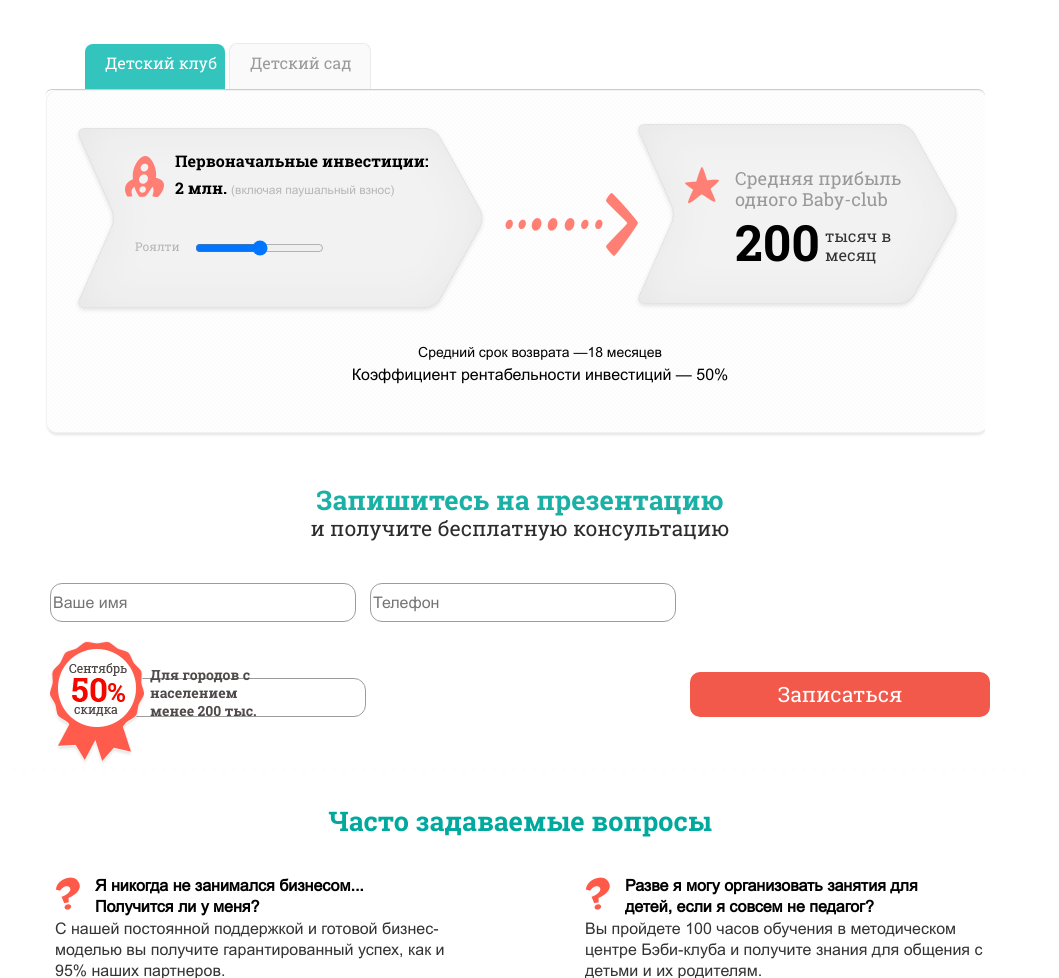
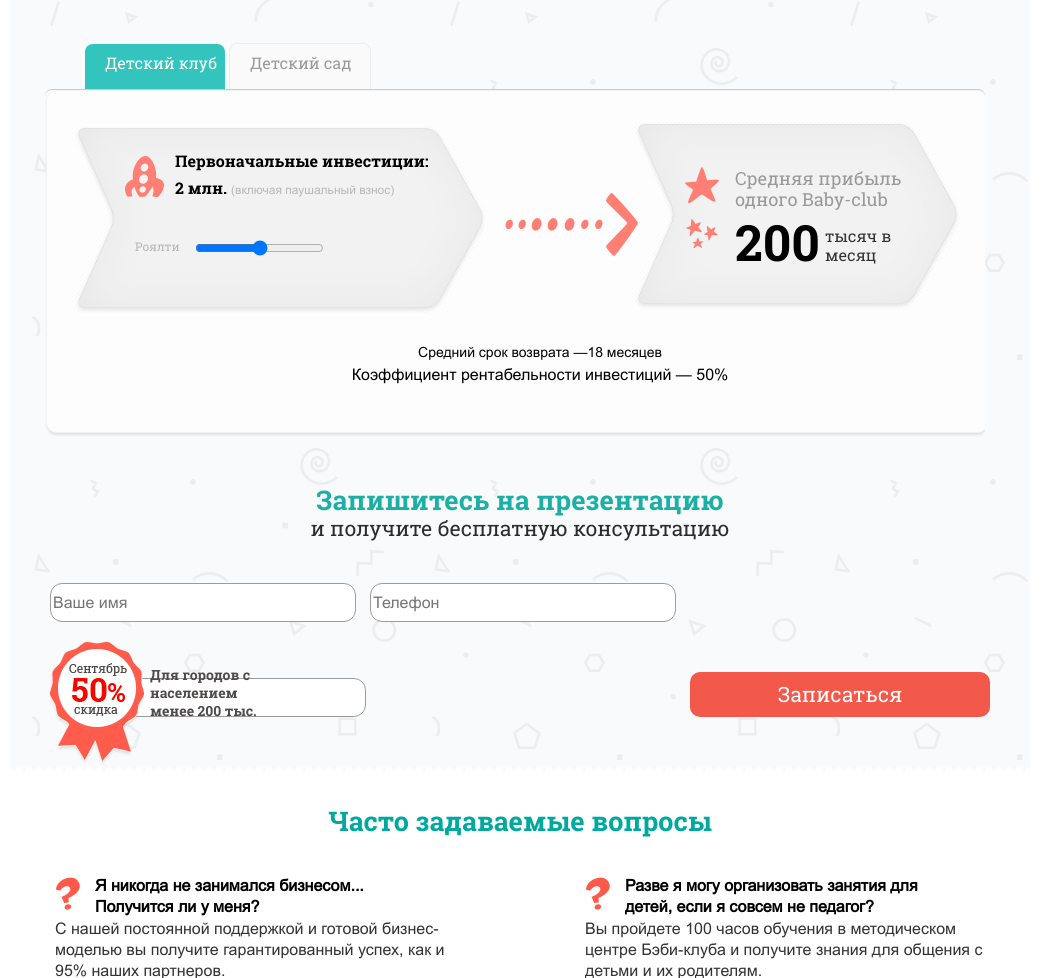
Before and after one commit to alisam1/Baby_club, a plain HTML site: page index.html in a window 1280 px wide. Shown: the part 1926-2904 px from the top of the page, without its empty margins (120-1179 px from the left). Drawn offline with Linux system fonts and the light colour scheme.

Commit message:
Deploy alisam1/Baby_club to github.com/alisam1/Baby_club.git:gh-pages

```diff
--- a/css/style.css
+++ b/css/style.css
@@ -506,7 +506,7 @@ template {
   background: #f2594b; }
 
 .page-main {
-  background-image: url("/source/img/main_background.png");
+  background-image: url("/img/main_background.png");
   background-repeat: no-repeat; }
 
 .features {
@@ -1080,7 +1080,7 @@ template {
   display: block;
   width: 34px;
   height: 36px;
-  background-image: url("/source/img/stars_value.png");
+  background-image: url("/img/stars_value.png");
   background-repeat: no-repeat;
   background-position: center bottom;
   position: relative;
```
